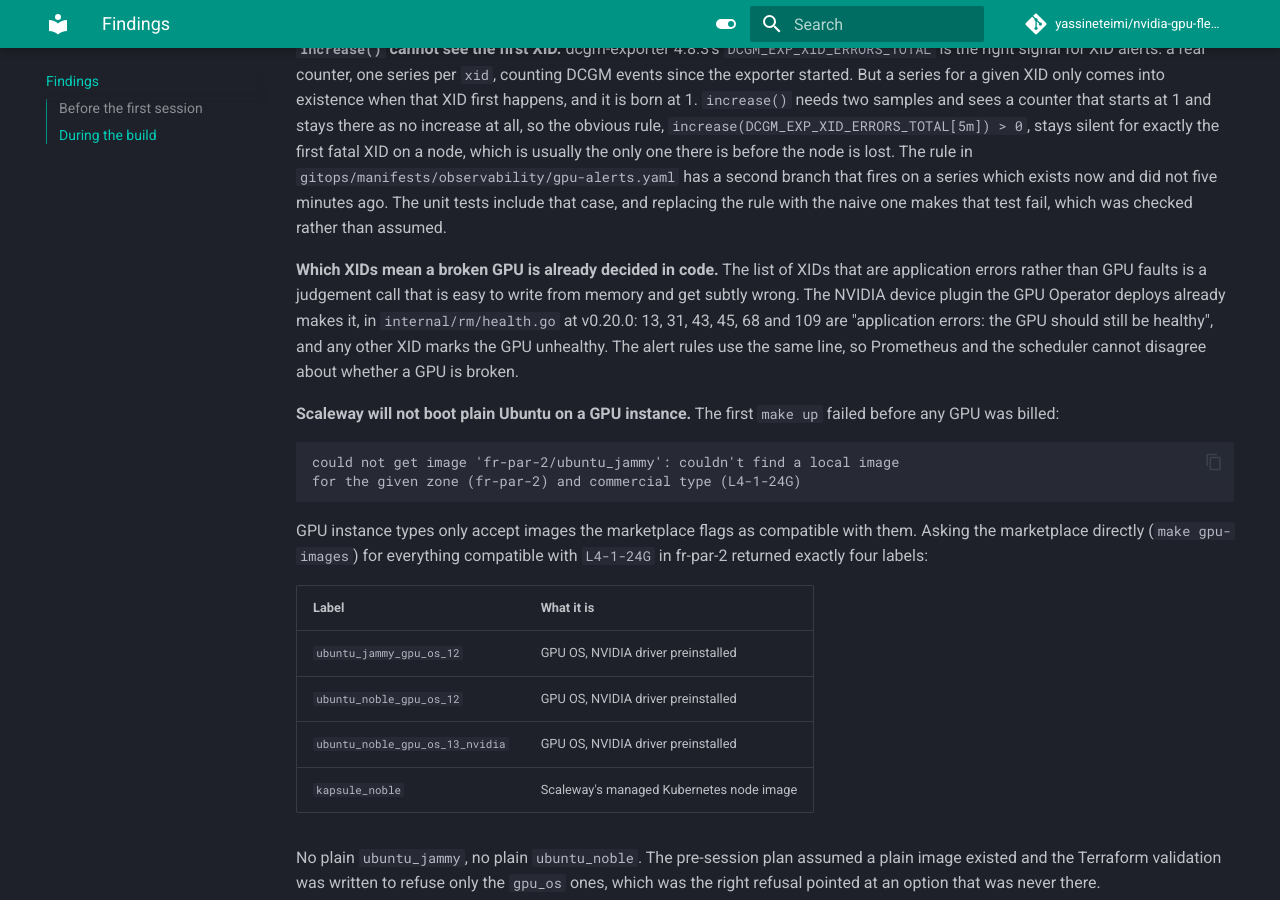
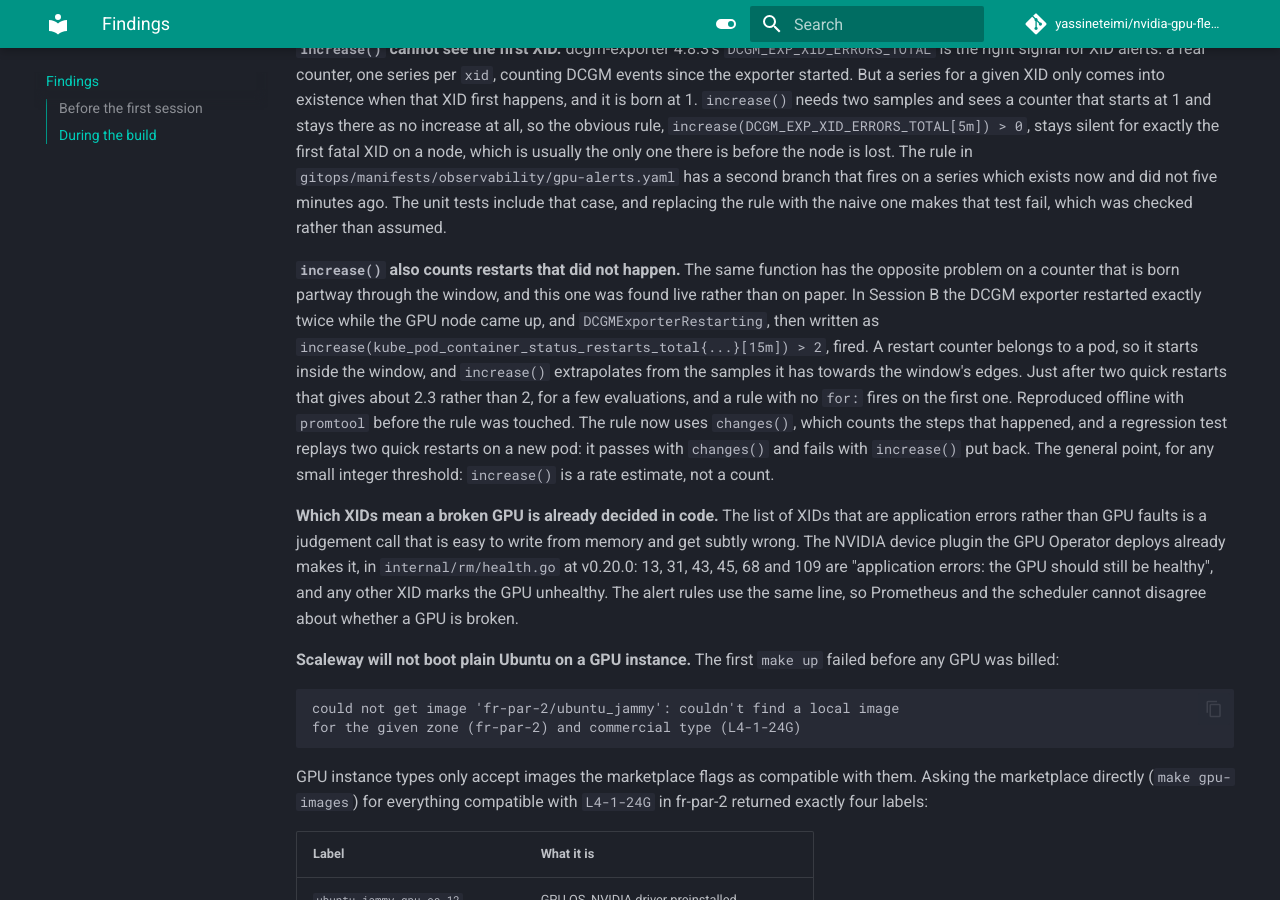
Before and after one commit to yassineteimi/nvidia-gpu-fleet-poc, an MkDocs documentation site: the page built from docs/findings.md, in a window 1280 px wide and 900 px high, scrolled down 1586 px. Built offline with MkDocs 1.6.1 and Material for MkDocs 9.7.7, drawn with Linux system fonts in a browser that asks for light colours; comment, search, counter and statistics services are not loaded.

Commit message:
Count exporter restarts with changes(), not increase()
DCGMExporterRestarting fired live on exactly two restarts: increase()
extrapolates on a restart counter born inside the window. Reproduced
with promtool, regression test added that fails on the old rule.
capture-b treats DCGM_FI_DEV_XID_ERRORS as absent until the first XID.

```diff
--- a/docs/findings.md
+++ b/docs/findings.md
@@ -97,6 +97,20 @@ lost. The rule in `gitops/manifests/observability/gpu-alerts.yaml` has a second
 branch that fires on a series which exists now and did not five minutes ago. The
 unit tests include that case, and replacing the rule with the naive one makes
 that test fail, which was checked rather than assumed.
+
+**`increase()` also counts restarts that did not happen.** The same function has the
+opposite problem on a counter that is born partway through the window, and this
+one was found live rather than on paper. In Session B the DCGM exporter restarted exactly twice
+while the GPU node came up, and `DCGMExporterRestarting`, then written as
+`increase(kube_pod_container_status_restarts_total{...}[15m]) > 2`, fired. A restart
+counter belongs to a pod, so it starts inside the window, and `increase()`
+extrapolates from the samples it has towards the window's edges. Just after two
+quick restarts that gives about 2.3 rather than 2, for a few evaluations, and a rule
+with no `for:` fires on the first one. Reproduced offline with `promtool` before the
+rule was touched. The rule now uses `changes()`, which counts the steps that
+happened, and a regression test replays two quick restarts on a new pod: it passes
+with `changes()` and fails with `increase()` put back. The general point, for any
+small integer threshold: `increase()` is a rate estimate, not a count.
 
 **Which XIDs mean a broken GPU is already decided in code.** The list of XIDs that
 are application errors rather than GPU faults is a judgement call that is easy to
```
Also changed, not shown: 3 other files.
